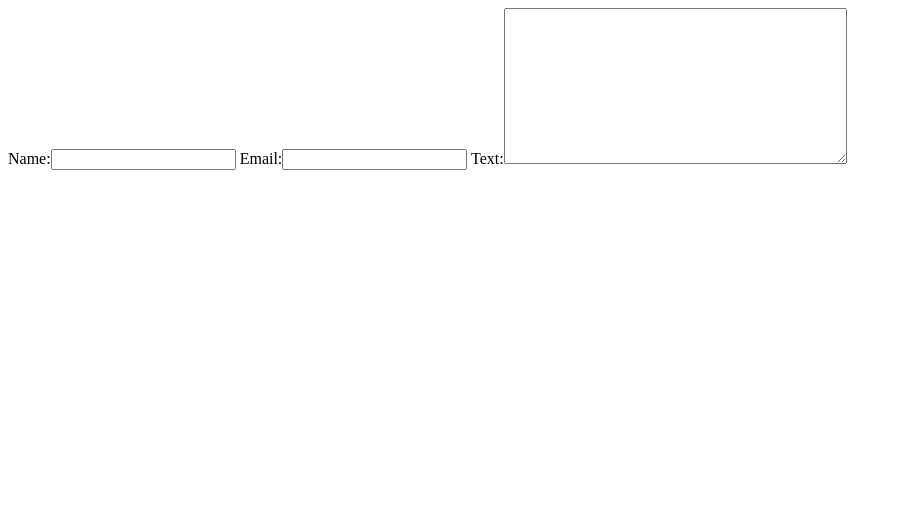
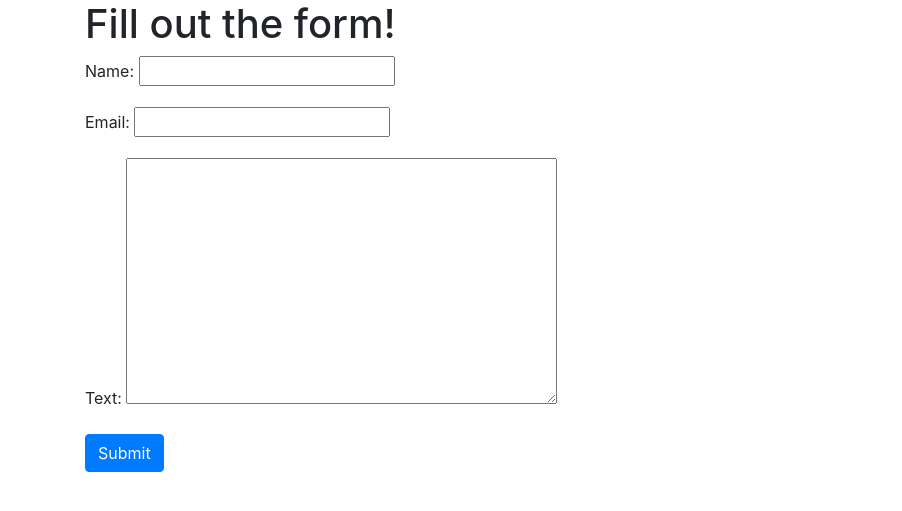
Before and after one commit to woonglae/udemy_Django, a Django app: page /formpage in a window 1280 px wide. Shown: the top 511 px of the page, without its empty margins (0-902 px from the left). Run offline with Django 3.2, Linux system fonts and the light colour scheme; some libraries are stand-ins or nearby versions.

Commit message:
See the POST data in console

```diff
--- a/basicforms/basicapp/views.py
+++ b/basicforms/basicapp/views.py
@@ -8,4 +8,15 @@ def index(request):
 
 def form_name_view(request):
     form = forms.FormName()
+
+    if request.method == 'POST':
+
+        form = forms.FormName(request.POST)
+
+        if form.is_valid():
+            print('VALIDATION SUCCESS!')
+            print("NAME: "+form.cleaned_data['name'])
+            print("EMAIL: "+form.cleaned_data['email'])
+            print("TEXT: "+form.cleaned_data['text'])
+
     return render(request,'basicapp/form_page.html', {'form':form})
--- a/basicforms/templates/basicapp/form_page.html
+++ b/basicforms/templates/basicapp/form_page.html
@@ -3,10 +3,18 @@
   <head>
     <meta charset="utf-8">
     <title>FORM</title>
+    <link rel="stylesheet" href="https://stackpath.bootstrapcdn.com/bootstrap/4.3.1/css/bootstrap.min.css" integrity="sha384-ggOyR0iXCbMQv3Xipma34MD+dH/1fQ784/j6cY/iJTQUOhcWr7x9JvoRxT2MZw1T" crossorigin="anonymous">
+
   </head>
   <body>
     <div class="container">
-      {{ form }}
+      <h1>Fill out the form!</h1>
+
+      <form method="POST">
+        {{ form.as_p }}
+        {% csrf_token %}
+        <input type="submit" class="btn btn-primary" value="Submit">
+      </form>
 
     </div>
   </body>
```
Also changed, not shown: basicforms/templates/basicapp/index.html (+10 -2 lines).
